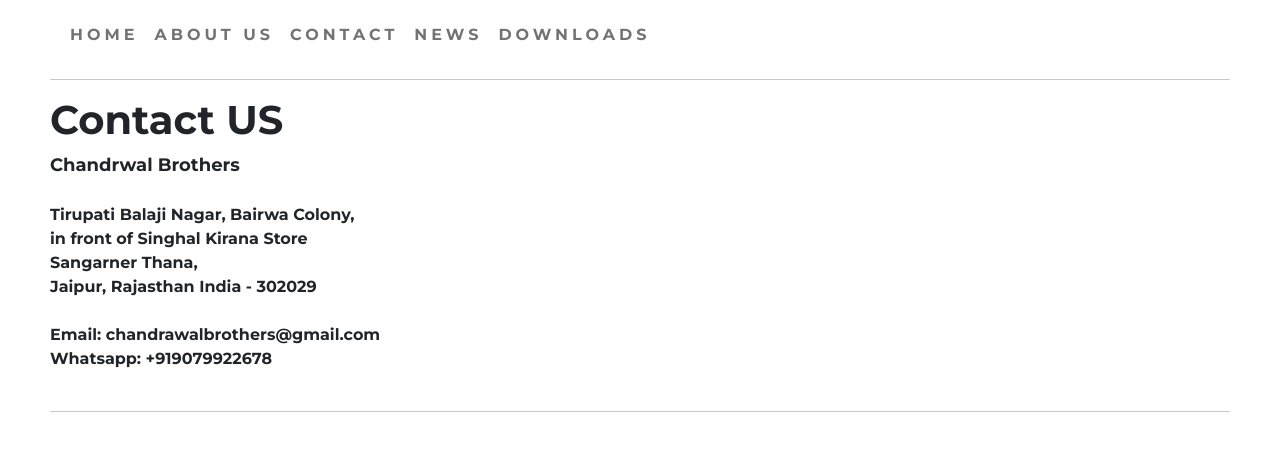
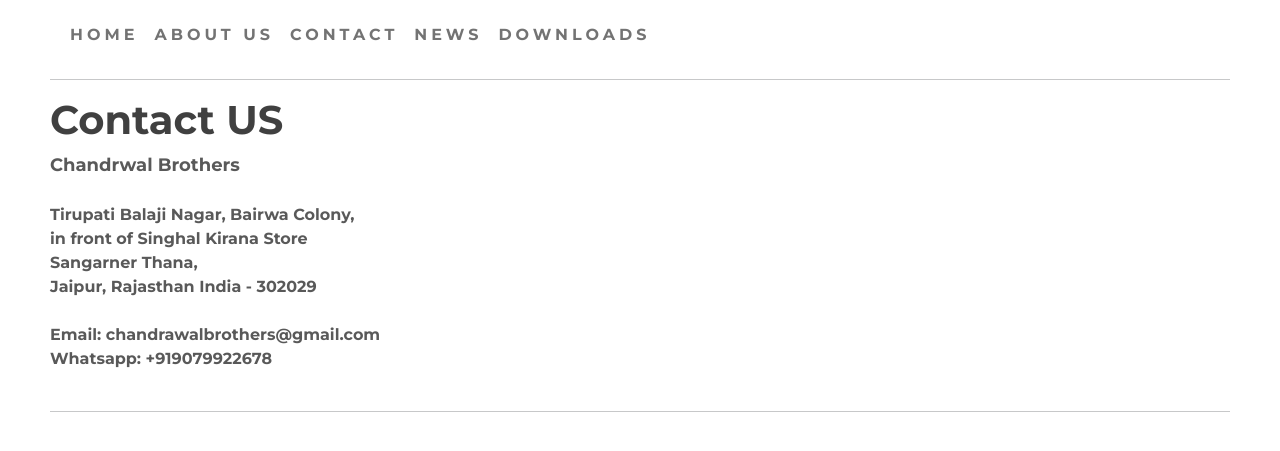
Before and after one commit to chandrwalbrothers/cb, a plain HTML site: page contact.html in a window 1280 px wide. Shown: the part 169-620 px from the top of the page. Drawn offline with nearby package versions, Linux system fonts and the light colour scheme.

Commit message:
Update contact.html

```diff
--- a/contact.html
+++ b/contact.html
@@ -64,8 +64,8 @@
 
 <hr>
 
-<h1>Contact US</h1>
-<div style="">
+<h1 style="color: rgba(0,0,0,0.75)"">Contact US</h1>
+<div style="color: rgba(0,0,0,0.65)">
 
 <span style="font-size:18px;"><strong>Chandrwal Brothers</strong></span>
 <br>
```
